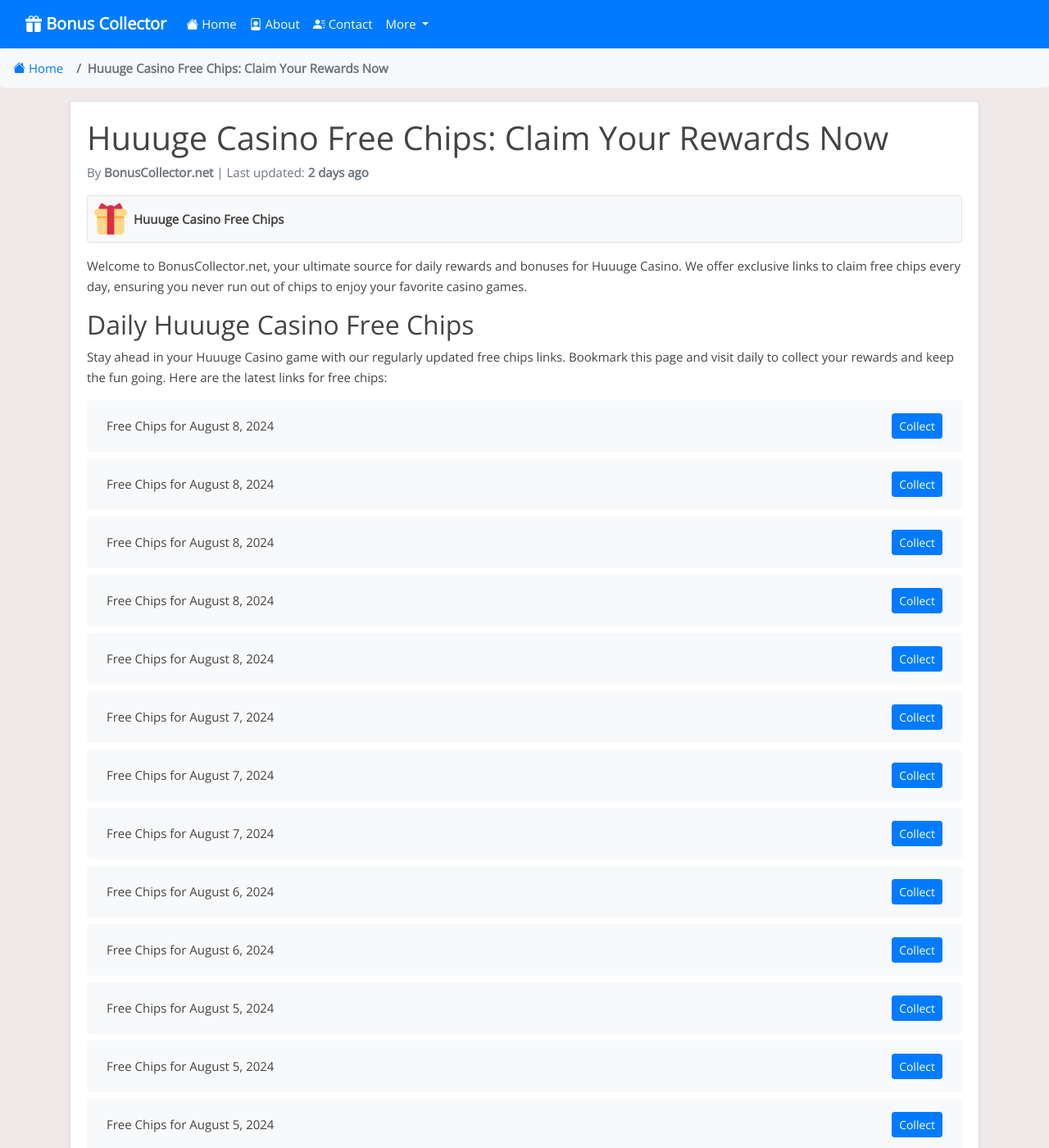
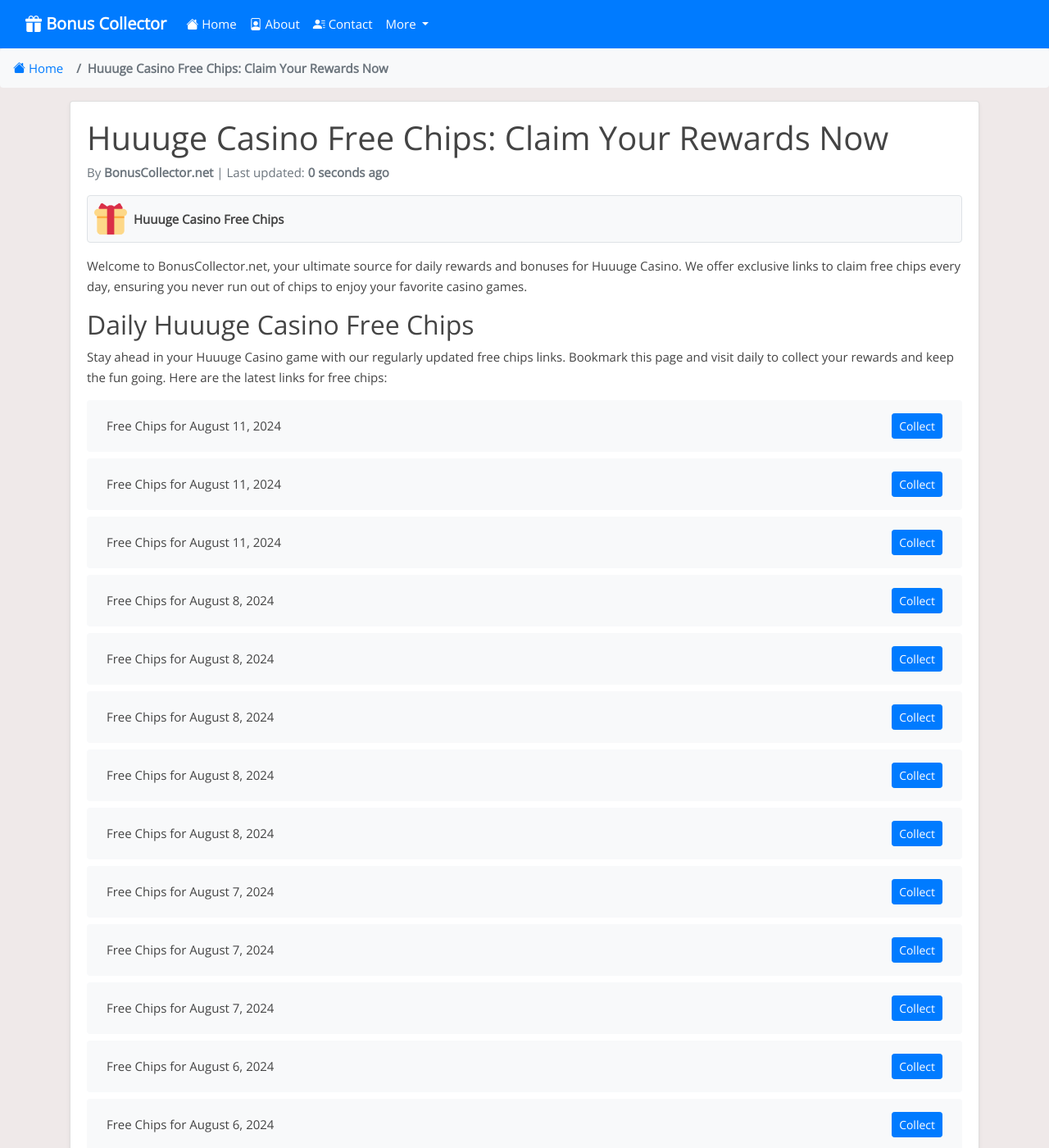
Before and after one commit to Prollad99/bs-net, a Jekyll site: the page built from _posts/2024-06-29-huuuge-casino.md, in a window 1280 px wide and 1400 px high. Shown: the whole window at 82% size. Built offline with Jekyll 4.4.1, drawn with Linux system fonts in a browser that asks for light colours; nearby versions of some CDN libraries; comment, search, counter and statistics services are not loaded; some of the changed text lies outside the part shown.

Commit message:
Update huuuge-casino reward links and last modified date

```diff
--- a/_data/include_files.yml
+++ b/_data/include_files.yml
@@ -53,7 +53,7 @@
   last_modified: 2024-08-10 04:09:14
 
 huuuge-casino.html:
-  last_modified: 2024-08-08 18:10:04
+  last_modified: 2024-08-11 00:31:09
 
 island-king.html:
   last_modified: 2024-08-06 14:33:34
--- a/_includes/huuuge-casino.html
+++ b/_includes/huuuge-casino.html
@@ -1,4 +1,16 @@
 <ul class="list-group mt-3 mb-4">
+  <li class="list-group-item d-flex justify-content-between align-items-center">
+    <span>Free Chips for August 11, 2024</span>
+    <a href="https://2rc7.app.link/QXoN8zkETLb" class="btn btn-primary btn-sm">Collect</a>
+  </li>
+  <li class="list-group-item d-flex justify-content-between align-items-center">
+    <span>Free Chips for August 11, 2024</span>
+    <a href="https://2rc7.app.link/TdGj5fD7WLb" class="btn btn-primary btn-sm">Collect</a>
+  </li>
+  <li class="list-group-item d-flex justify-content-between align-items-center">
+    <span>Free Chips for August 11, 2024</span>
+    <a href="http://2rc7.app.link/VOiB4fB7WLb" class="btn btn-primary btn-sm">Collect</a>
+  </li>
   <li class="list-group-item d-flex justify-content-between align-items-center">
     <span>Free Chips for August 8, 2024</span>
     <a href="https://2rc7.app.link/HGfHjnsCTLb" class="btn btn-primary btn-sm">Collect</a>
@@ -387,16 +399,4 @@
     <span>Free Chips for Invalid Date</span>
     <a href="https://2rc7.app.link/DMX2pdFGIKb" class="btn btn-primary btn-sm">Collect</a>
   </li>
-  <li class="list-group-item d-flex justify-content-between align-items-center">
-    <span>Free Chips for Invalid Date</span>
-    <a href="https://2rc7.app.link/KSZMAm6dHKb" class="btn btn-primary btn-sm">Collect</a>
-  </li>
-  <li class="list-group-item d-flex justify-content-between align-items-center">
-    <span>Free Chips for Invalid Date</span>
-    <a href="https://2rc7.app.link/HNpfwm6dHKb" class="btn btn-primary btn-sm">Collect</a>
-  </li>
-  <li class="list-group-item d-flex justify-content-between align-items-center">
-    <span>Free Chips for Invalid Date</span>
-    <a href="https://2rc7.app.link/nox7SYSgFKb" class="btn btn-primary btn-sm">Collect</a>
-  </li>
 </ul>
```
Also changed, not shown: links-json/huuuge-casino.json (+12 -9 lines).
